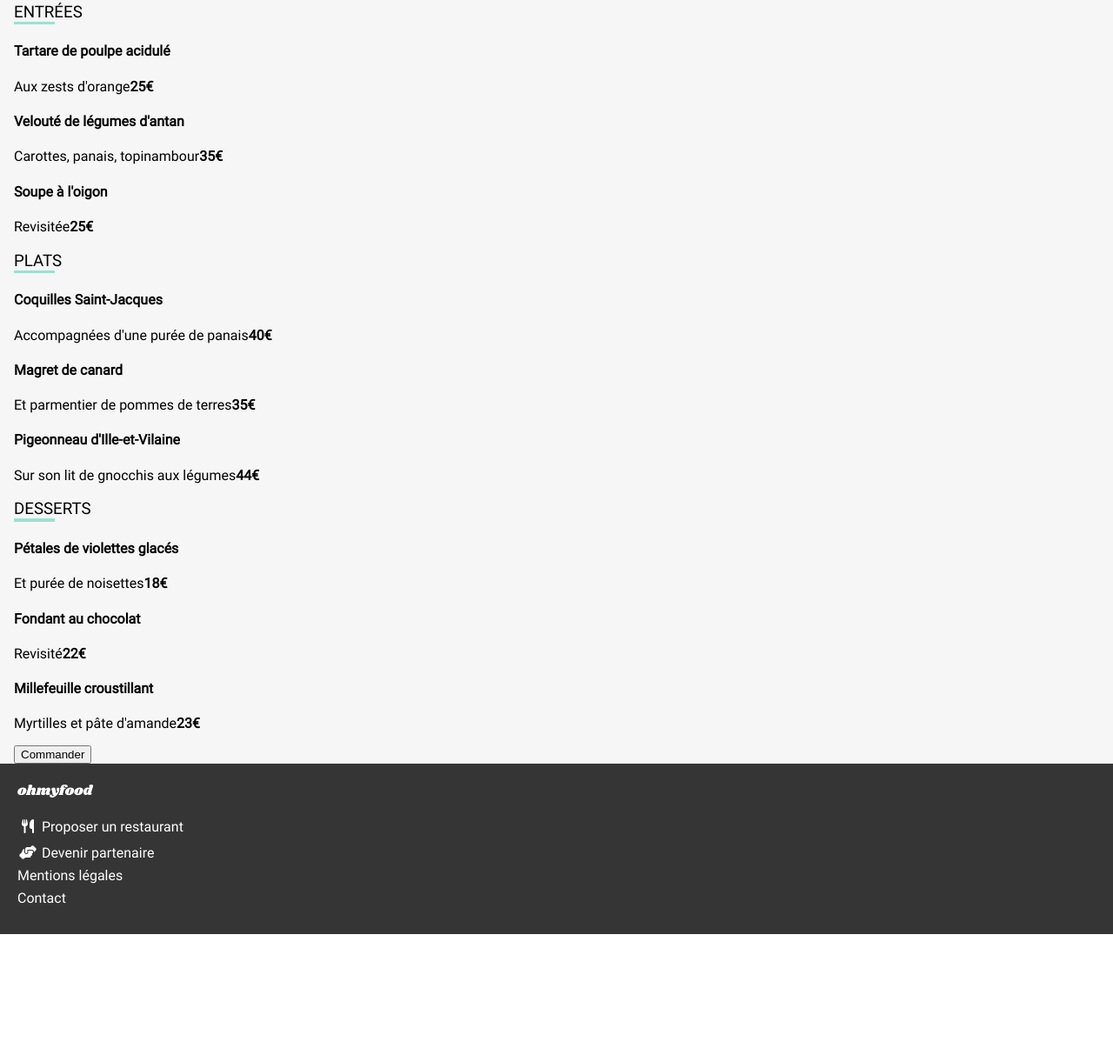
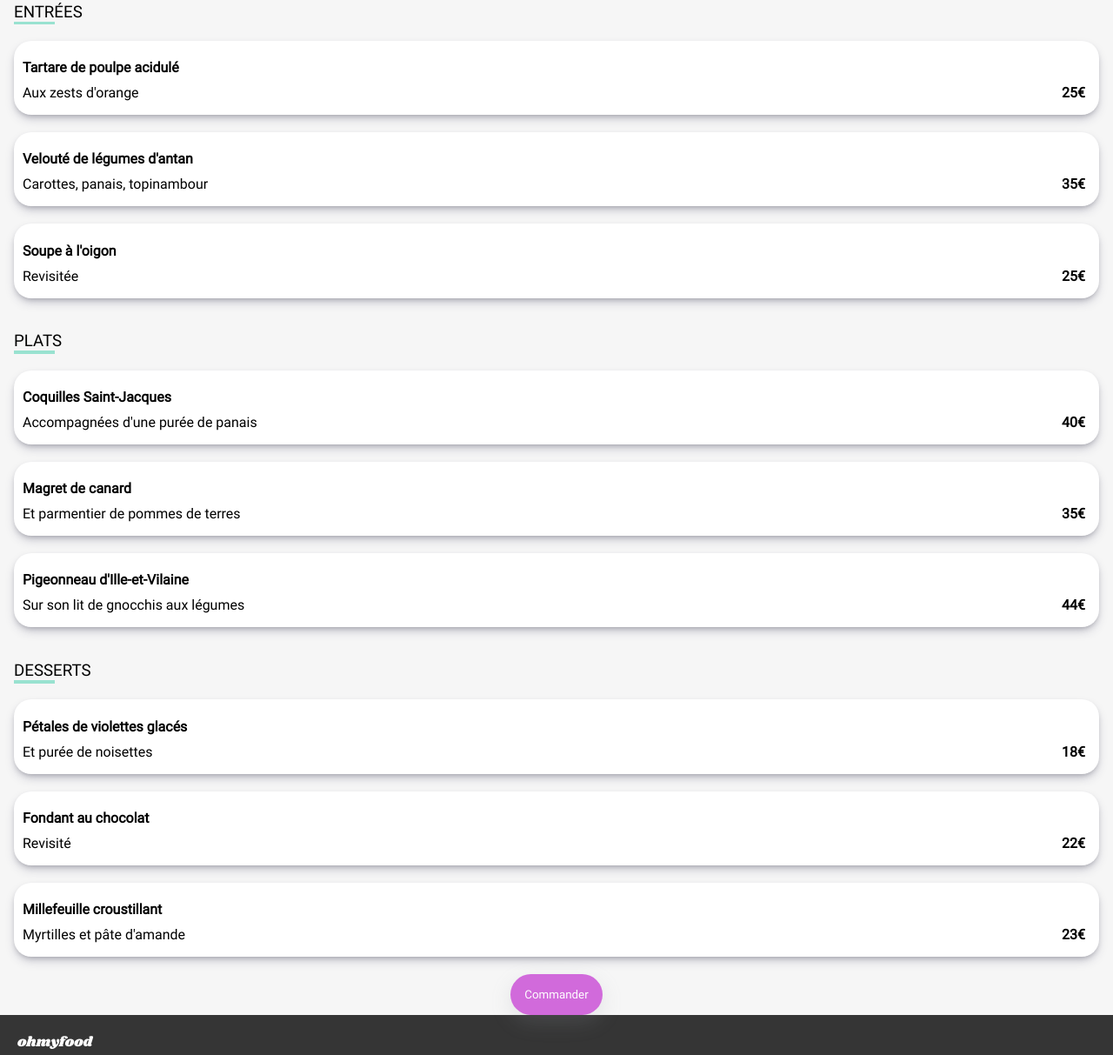
Before and after one commit to HugoDlhOC/HugoDelahaye_3_21102021, a website: page menu_a_la_francaise.html in a window 1280 px wide. Shown: the part 170-1383 px from the top of the page at 87% size. Before the commit the page ends 1244 px from the top, so only its background shows below. Drawn offline with Linux system fonts and the light colour scheme.

Commit message:
bouton_commander_et_image_haut_menu

```diff
--- a/menu_a_la_francaise.html
+++ b/menu_a_la_francaise.html
@@ -12,67 +12,77 @@
         <h1>ohmyfood</h1>
     </header>
     <section class="section_carte">
+        <div class="carte_complete">
             <div class="titre_et_coeur">
                 <h2>À la française<i class="far fa-heart"></i></h2>
             </div>
 
             <div class="entrees">
                 <h3>ENTRÉES</h3>
-            <div class="item">
+                <div class="liste_choix_carte">
+                    <article class="item">
                         <h4>Tartare de poulpe acidulé</h4>
                         <p>Aux zests d'orange<span><strong>25€</strong></span></p>
-            </div>
+                    </article>
 
-            <div class="item">
+                    <article class="item">
                         <h4>Velouté de légumes d'antan</h4>
                         <p>Carottes, panais, topinambour<span><strong>35€</strong></span></p>
-            </div>
+                    </article>
 
-            <div class="item">
+                    <article class="item">
                         <h4>Soupe à l'oigon</h4>
                         <p>Revisitée<span><strong>25€</strong></span></p>
+                    </article>
                 </div>
             </div>
 
             <div class="plats">
                 <h3>PLATS</h3>
-            <div class="item">
+                <div class="liste_choix_carte">
+                    <article class="item">
                         <h4>Coquilles Saint-Jacques</h4>
                         <p>Accompagnées d'une purée de panais<span><strong>40€</strong></span></p>
-            </div>
+                    </article>
 
-            <div class="item">
+                    <article class="item">
                         <h4>Magret de canard</h4>
                         <p>Et parmentier de pommes de terres<span><strong>35€</strong></span></p>
-            </div>
+                    </article>
 
-            <div class="item">
+                    <article class="item">
                         <h4>Pigeonneau d'Ille-et-Vilaine</h4>
                         <p>Sur son lit de gnocchis aux légumes<span><strong>44€</strong></span></p>
+                    </article>
                 </div>
             </div>
 
             <div class="desserts">
                 <h3>DESSERTS</h3>
-            <div class="item">
+                <div class="liste_choix_carte">
+                    <article class="item">
                         <h4>Pétales de violettes glacés</h4>
                         <p>Et purée de noisettes<span><strong>18€</strong></span></p>
-            </div>
+                    </article>
 
-            <div class="item">
+                    <article class="item">
                         <h4>Fondant au chocolat</h4>
                         <p>Revisité<span><strong>22€</strong></span></p>
-            </div>
+                    </article>
 
-            <div class="item">
+                    <article class="item">
                         <h4>Millefeuille croustillant</h4>
                         <p>Myrtilles et pâte d'amande<span><strong>23€</strong></span></p>
+                    </article>
                 </div>
             </div>
 
-        <button>
+            <div class="commande_bouton">
+                <button class="btn btn-commander">
                     <span>Commander</span>
                 </button>
+            </div>
+        </div>
     </section>
     <footer>
         <p>ohmyfood</p>
```
Lines whose indentation alone changed are shown as unchanged.
